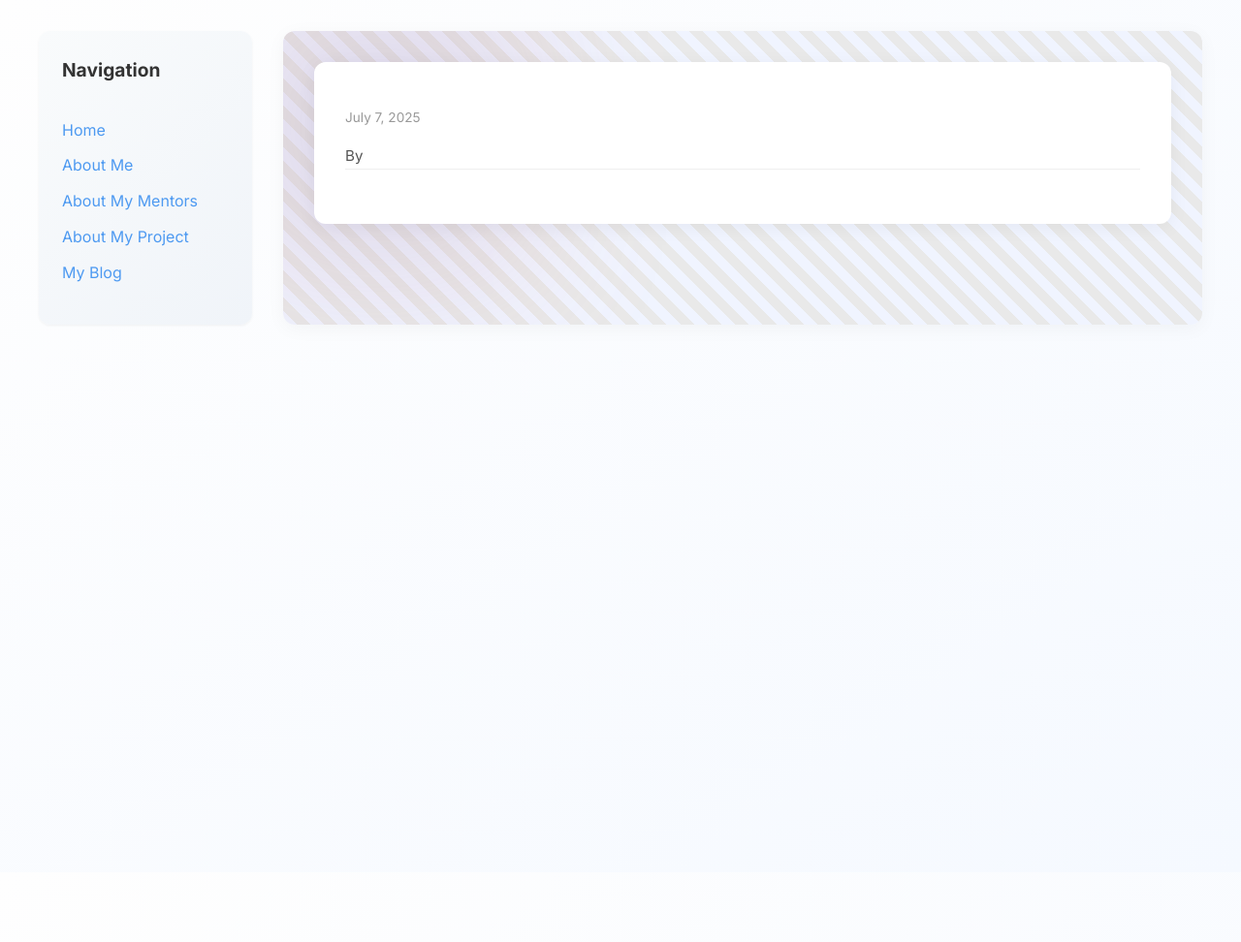
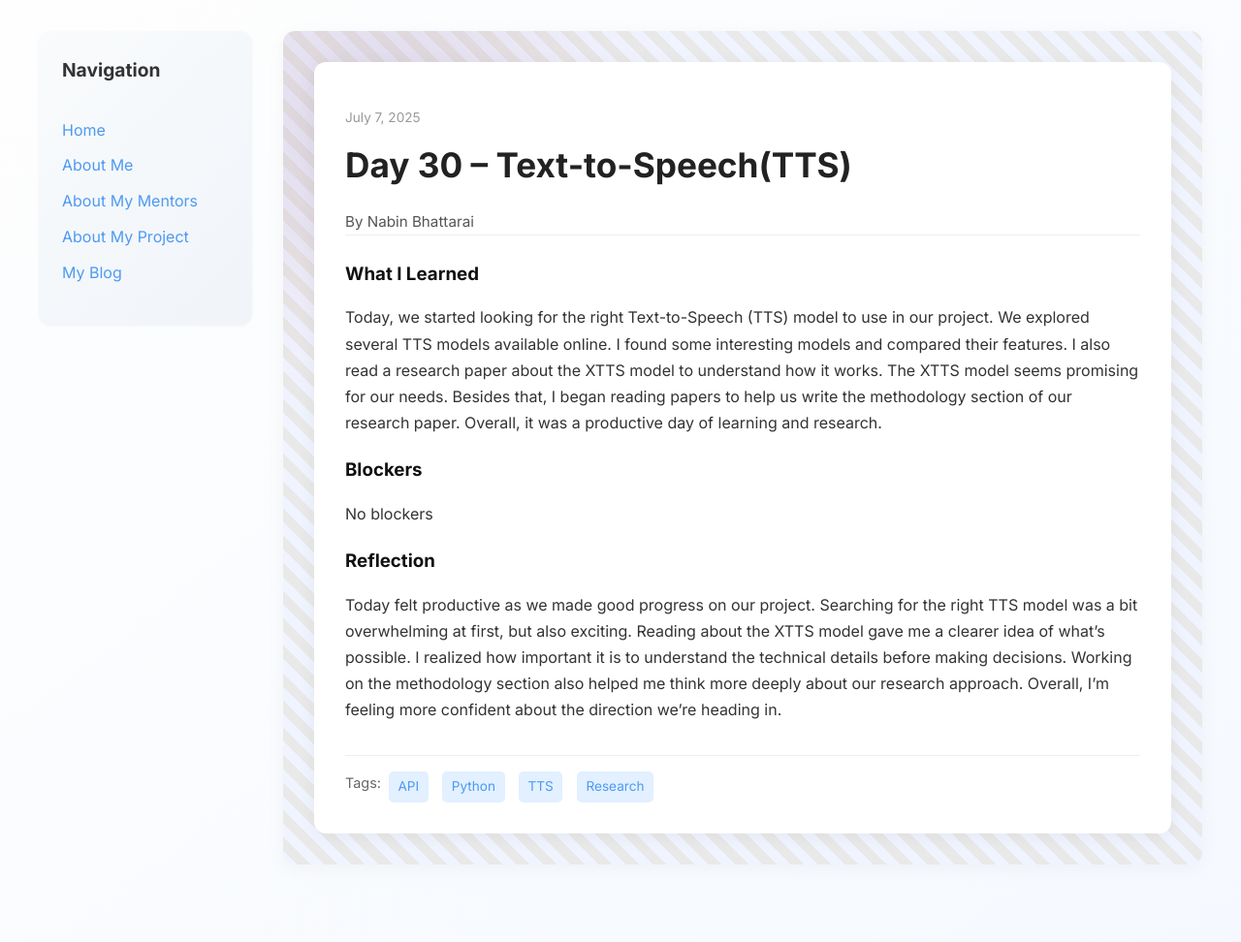
Before and after one commit to bhattarainabin2055/bhattarainabin2055.github.io, a Jekyll site: the page built from _posts/2025-07-07-day-30.md, in a window 1280 px wide. Shown: the whole page at 97% size. Built offline with Jekyll 4.4.1, drawn with Linux system fonts in a browser that asks for light colours; our own code applies the rules of GitHub Pages for plain Markdown files; before the commit the page ends 900 px from its top, so only the background shows below that; part of the change alters nothing that is shown.

Commit message:
Update 2025-07-07-day-30.md

```diff
--- a/_posts/2025-07-07-day-30.md
+++ b/_posts/2025-07-07-day-30.md
@@ -8,7 +8,7 @@ tags: ["API", "Python", "TTS", "Research"]
 
 what_i_learned: |
  Today, we started looking for the right Text-to-Speech (TTS) model to use in our project. We explored several TTS models available online. I found some interesting models and compared their features. I also read a research paper about the XTTS model to understand how it works. The XTTS model seems promising for our needs. Besides that, I began reading papers to help us write the methodology section of our research paper. Overall, it was a productive day of learning and research.
-blockers
+blockers: |
  No blockers
 
 reflection: |
```
